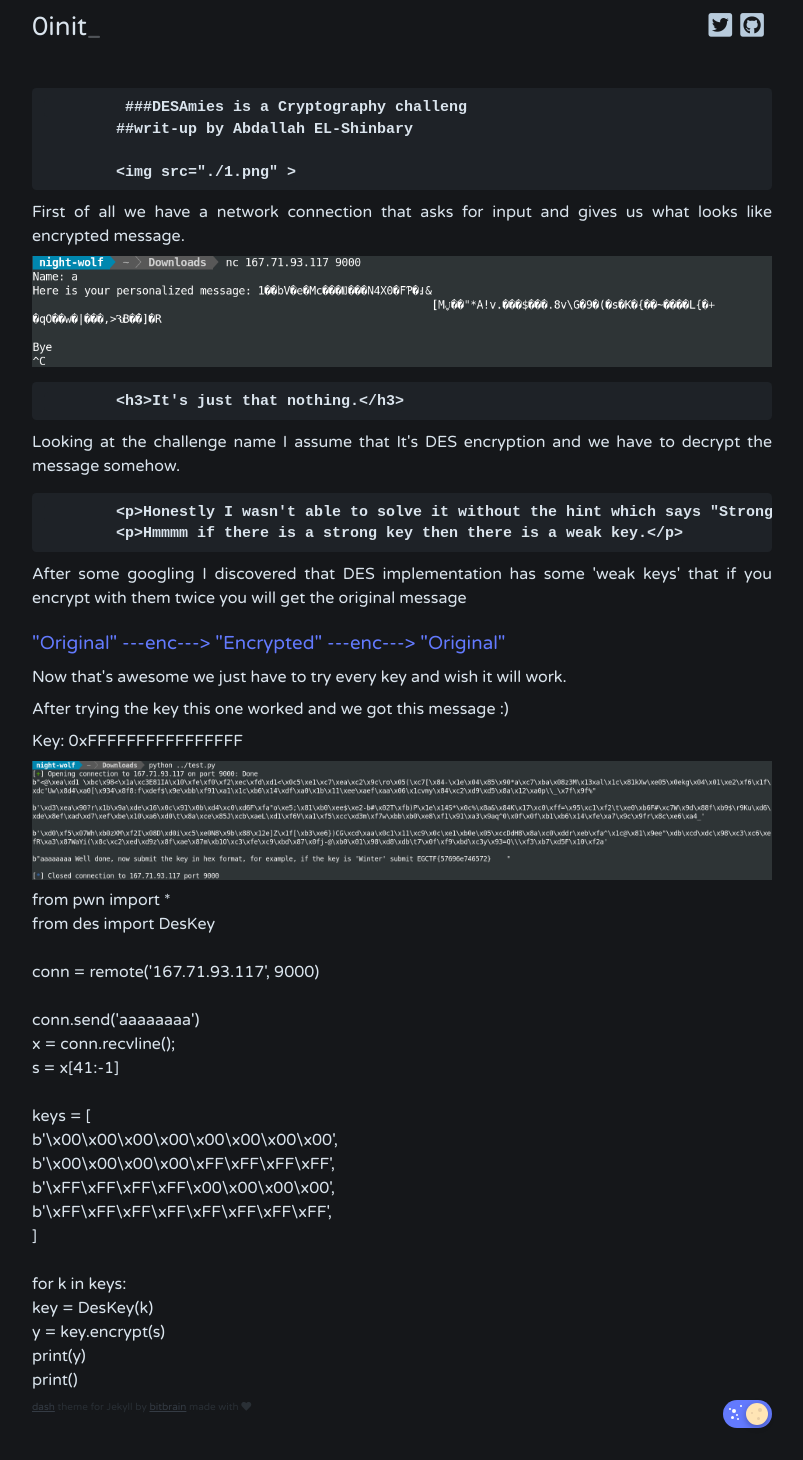
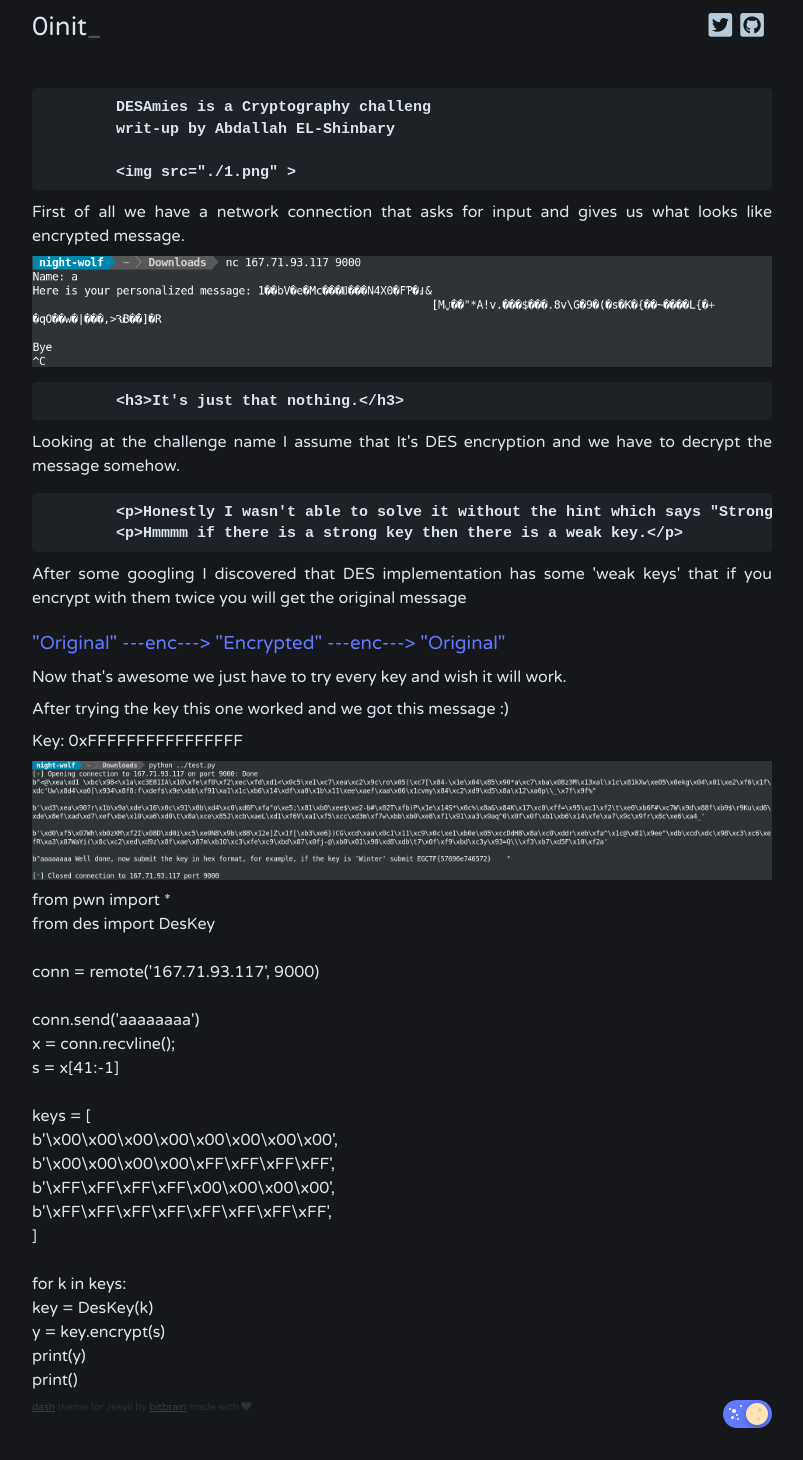
Before and after one commit to 0init/0init.github.io, a Jekyll site: the page built from CTFS/EGCTF2019/DES amies/DESAmies.md, in a window 1280 px wide. Shown: the whole page, without its empty margins (238-1041 px from the left). Built offline with Jekyll 4.4.1, drawn with Linux system fonts in a browser that asks for light colours; our own code applies the rules of GitHub Pages for plain Markdown files.

```diff
--- a/CTFS/EGCTF2019/DES amies/DESAmies.md
+++ b/CTFS/EGCTF2019/DES amies/DESAmies.md
@@ -1,6 +1,6 @@
 
-		 ###DESAmies is a Cryptography challeng
-		##writ-up by Abdallah EL-Shinbary
+		DESAmies is a Cryptography challeng
+		writ-up by Abdallah EL-Shinbary
 
 		<img src="./1.png" >
 <p>First of all we have a network connection that asks	for input and gives us what looks like encrypted message. </p>
```
